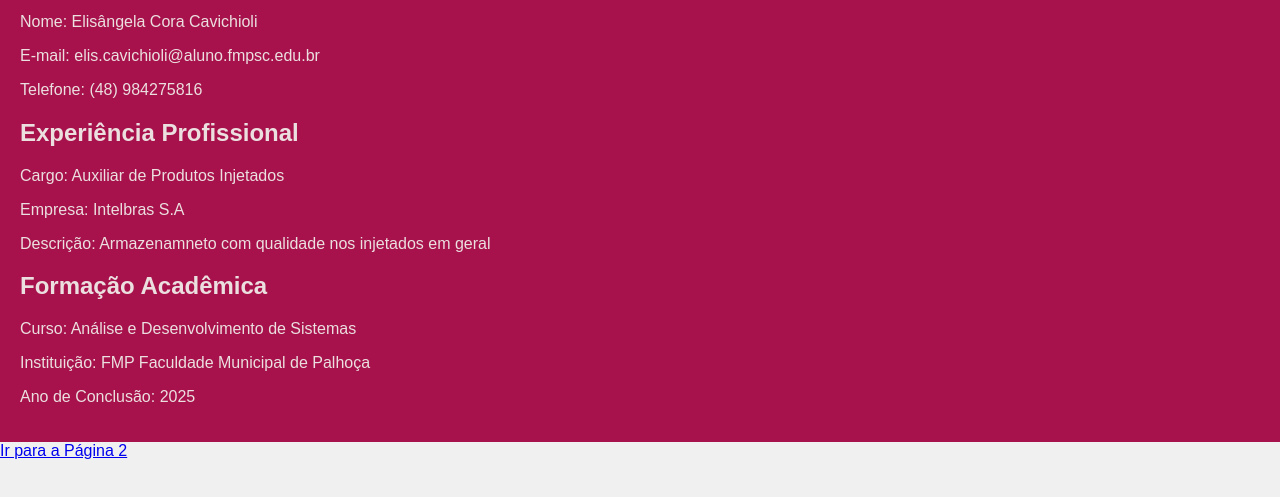
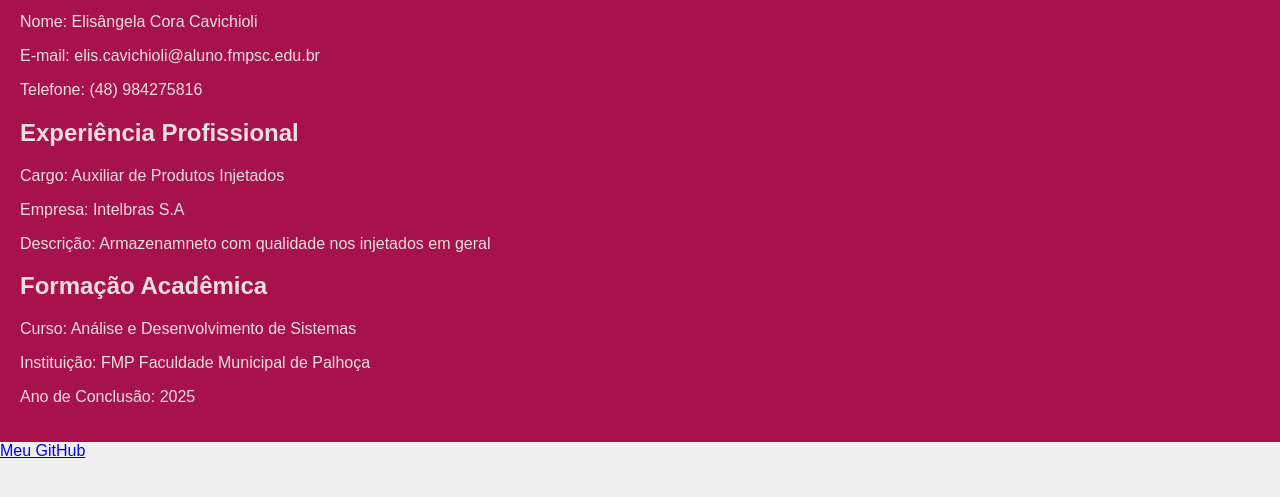
Before and after one commit to Elisangela29/Curr-culo2, a plain HTML site: page index.html in a window 1280 px wide. Shown: the part 189-686 px from the top of the page. Drawn offline with Linux system fonts and the light colour scheme.

Commit message:
Update index.html

```diff
--- a/index.html
+++ b/index.html
@@ -49,7 +49,7 @@
         <p>Ano de Conclusão: 2025</p>
         </div>
     </div>
-      <a href="pagina2.html">Ir para a Página 2</a>
+      <a href="Refêrcia GitHub.html">Meu GitHub</a>
     </body>
 </html>
 
```
